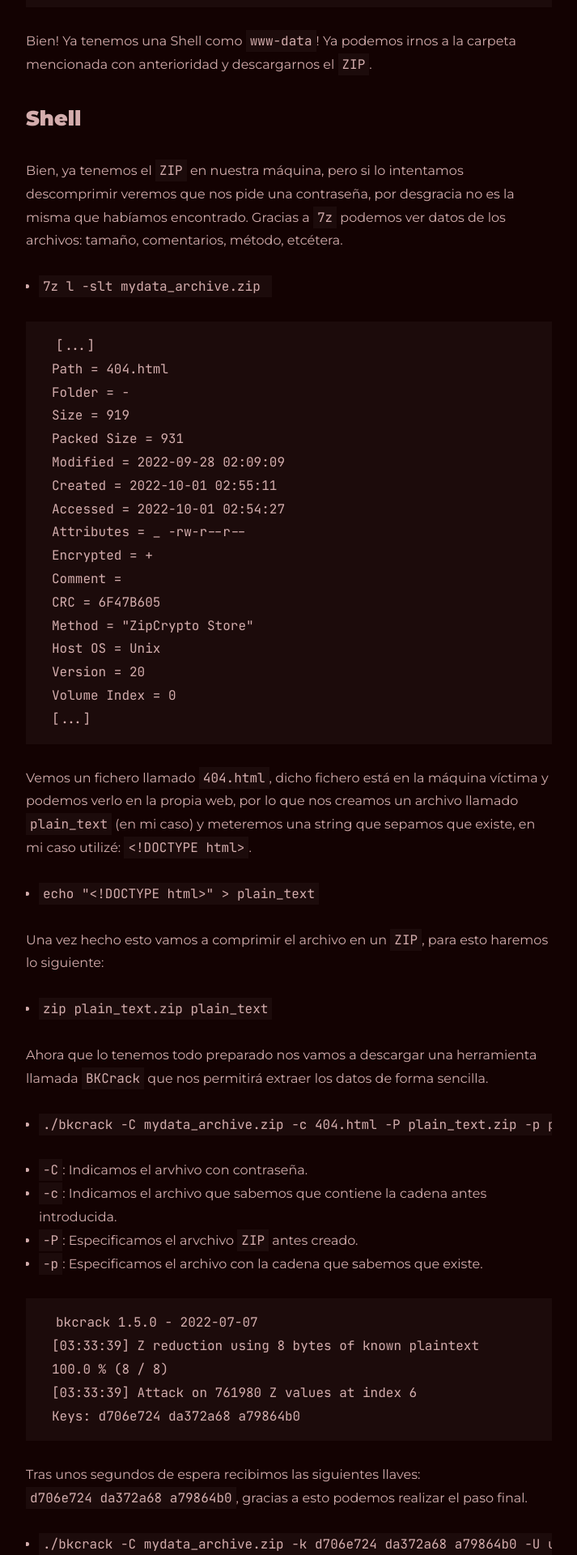
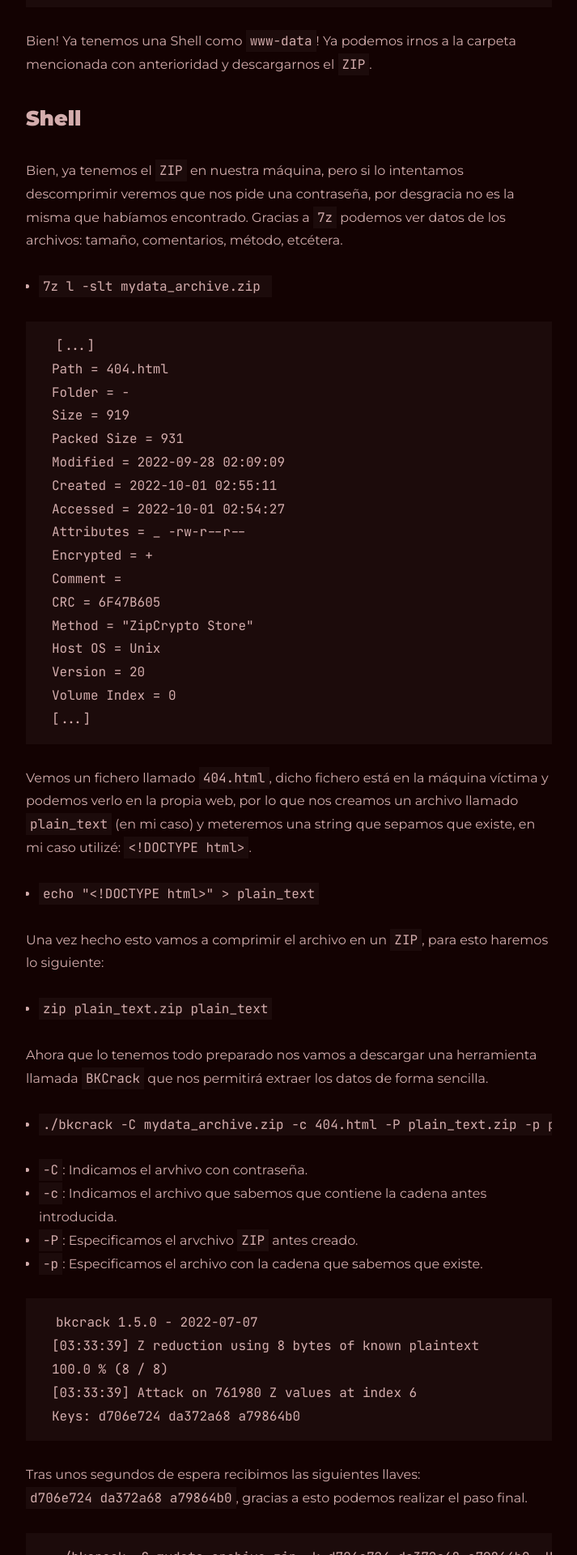
Before and after one commit to BlackCage/BlackCage.github.io, a Jekyll site: the page built from all_collections/_posts/2022-11-28-movie-hmv.md, in a window 1280 px wide. Shown: the part 4480-6400 px from the top of the page at 81% size, without its empty margins (283-996 px from the left). Built offline with Jekyll 4.4.1, drawn with Linux system fonts in a browser that asks for light colours.

````diff
--- a/all_collections/_posts/2022-11-28-movie-hmv.md
+++ b/all_collections/_posts/2022-11-28-movie-hmv.md
@@ -163,7 +163,9 @@ Keys: d706e724 da372a68 a79864b0
 
 Tras unos segundos de espera recibimos las siguientes llaves: `d706e724 da372a68 a79864b0`, gracias a esto podemos realizar el paso final.
 
-- `./bkcrack -C mydata_archive.zip -k d706e724 da372a68 a79864b0 -U unlocked.zip pass`
+```
+./bkcrack -C mydata_archive.zip -k d706e724 da372a68 a79864b0 -U unlocked.zip pass
+```
 
 En la siguiente instrucción le estamos pasando el archivo con contraseña y las llaves antes encontradas, con el parámetro `-U` le estamos indicanto un `output`, en este caso será `unlocked.zip` con la contraseña `pass`.
 
````
